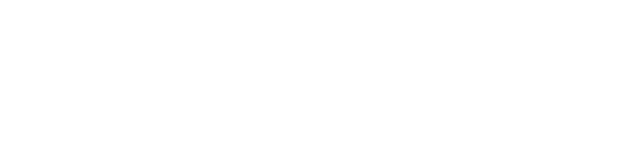
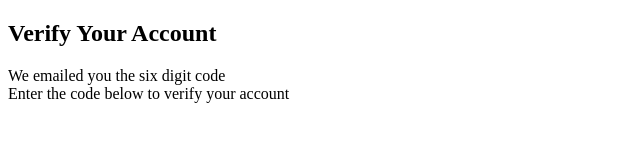
Before and after one commit to mahdi-mey/verify-account, a plain HTML site: page index.html in a window 1280 px wide. Shown: the whole page, without its empty margins (0-640 px from the left). Drawn offline with Linux system fonts and the light colour scheme.

Commit message:
added info text

```diff
--- a/index.html
+++ b/index.html
@@ -6,6 +6,14 @@
     <title>Verify Account</title>
 </head>
 <body>
+    <div class="container">
+        <h2>Verify Your Account</h2>
+        <p>
+            We emailed you the six digit code
+            <br>
+            Enter the code below to verify your account
+        </p>
 
+    </div>
 </body>
 </html>
```
